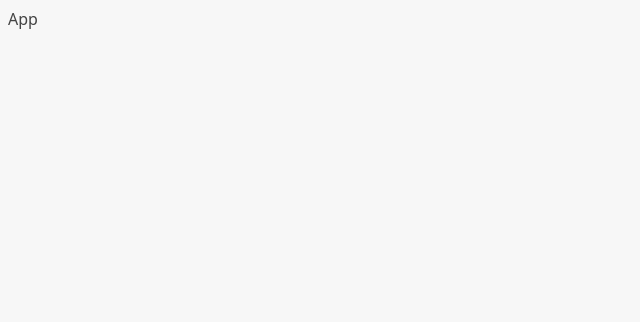
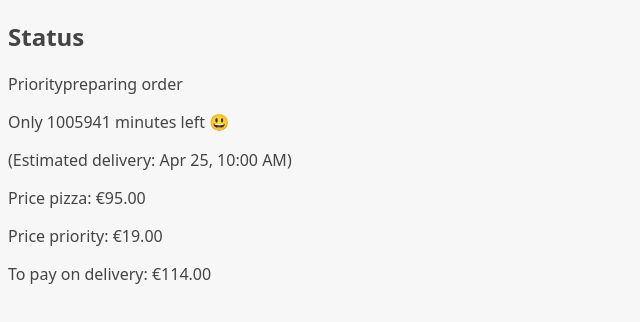
Before and after one commit to Brenotardelli/Slice-Co, a React (Vite) app: page /order/1 in a window 1280 px wide. Shown: the top 322 px of the page, without its empty margins (0-640 px from the left). Built offline with nearby package versions, Linux system fonts and the light colour scheme.

Commit message:
adding router

```diff
--- a/package.json
+++ b/package.json
@@ -11,7 +11,8 @@
   },
   "dependencies": {
     "react": "^19.1.0",
-    "react-dom": "^19.1.0"
+    "react-dom": "^19.1.0",
+    "react-router-dom": "^6.30.1"
   },
   "devDependencies": {
     "@eslint/js": "^9.25.0",
--- a/src/App.jsx
+++ b/src/App.jsx
@@ -1,7 +1,36 @@
 import React from "react";
+import { createBrowserRouter, RouterProvider } from "react-router-dom";
+import Home from "./ui/Home";
+import Menu from "./features/menu/Menu";
+import Cart from "./features/cart/Cart";
+import CreateOrder from "./features/order/CreateOrder";
+import Order from "./features/order/Order";
+
+const router = createBrowserRouter([
+  {
+    path: "/",
+    element: <Home />,
+  },
+  {
+    path: "/menu",
+    element: <Menu />,
+  },
+  {
+    path: "/cart",
+    element: <Cart />,
+  },
+  {
+    path: "/order/new",
+    element: <CreateOrder />,
+  },
+  {
+    path: "/order/:orderID",
+    element: <Order />,
+  },
+]);
 
 const App = () => {
-  return <div>App</div>;
+  return <RouterProvider router={router} />;
 };
 
 export default App;
--- a/src/features/order/Order.jsx
+++ b/src/features/order/Order.jsx
@@ -2,7 +2,7 @@
   calcMinutesLeft,
   formatCurrency,
   formatDate,
-} from "../../utils/helpers";
+} from "../../utilits/helpers";
 
 const order = {
   id: "ABCDEF",
@@ -11,6 +11,7 @@
   address: "Arroios, Lisbon , Portugal",
   priority: true,
   estimatedDelivery: "2027-04-25T10:00:00",
+  status: "preparing",
   cart: [
     {
       pizzaId: 7,
```
Also changed, not shown: 1 other file (tests, documents, lock files or other folders).
